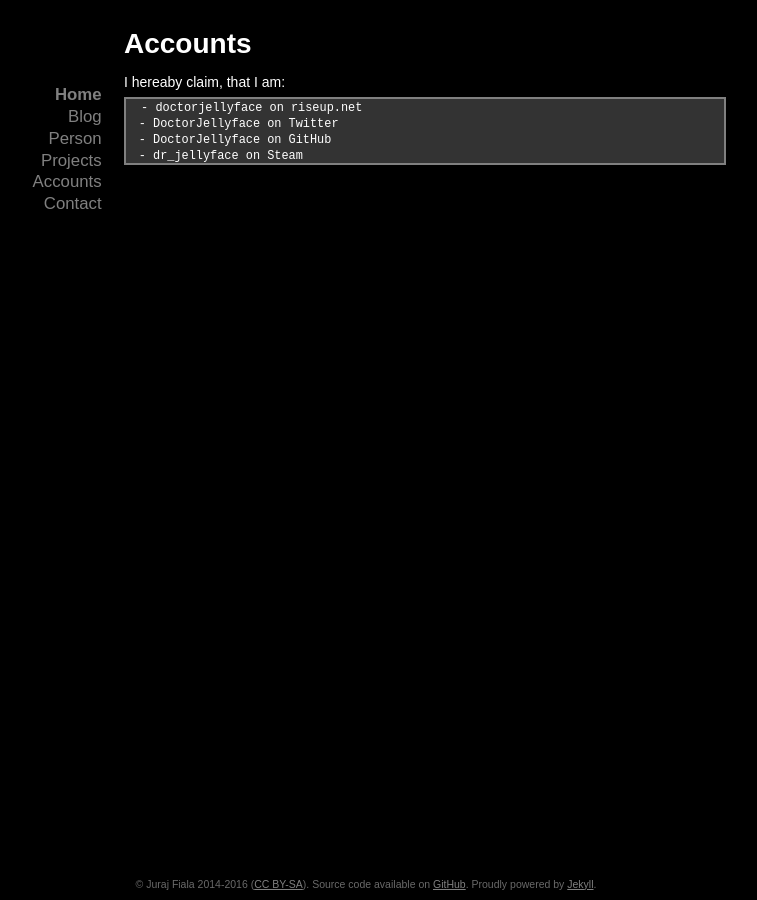
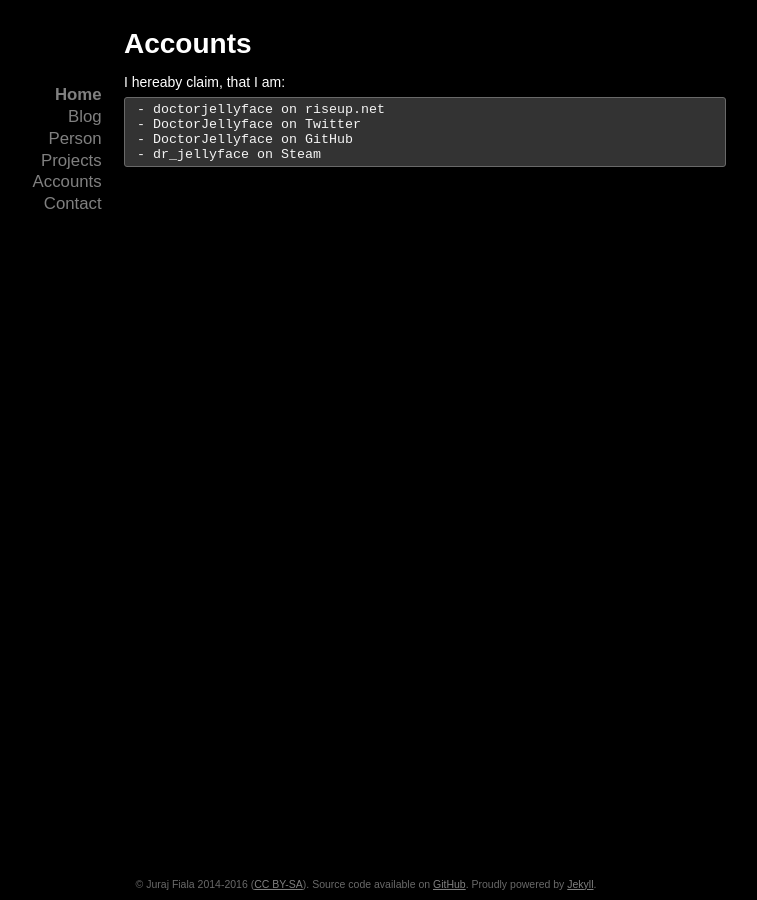
Before and after one commit to jurf/jurf.github.io, a Jekyll site: the page built from accounts/index.md, in a window 1280 px wide. Shown: the whole page, without its empty margins (274-1031 px from the left). Built offline with Jekyll 4.4.1, drawn with Linux system fonts in a browser that asks for light colours.

Commit message:
Tweaked code style.

```diff
--- a/css/style.css
+++ b/css/style.css
@@ -183,38 +183,31 @@ ul.posts {
 
   /* standard */
 
+  pre,
+  code {
+    border: 1px solid dimgray;
+    border-radius: 3px;
+    background-color: #333;
+    font-size: 10pt;
+    color: whitesmoke;
+  }
+
+  code {
+    padding: 0 .5em;
+  }
+
   pre {
-    border: 2px solid gray;
-    background-color: #333;
-    padding: 0 .4em;
+    padding: .3em .3em;
   }
+
+    pre code {
+      border: none;
+      padding: 0;
+    }
 
   ul,
   ol {
     margin-left: 1.35em;
-  }
-
-  code {
-    border: 2px solid gray;
-    background-color: #333;
-    font-size: 85%;
-    padding: 0 .2em;
-  }
-
-    pre code {
-      border: none;
-    }
-
-  /* terminal */
-
-  pre.terminal {
-    border: 2px solid gray;
-    background-color: #333;
-    color: lightgray;
-  }
-
-  pre.terminal code {
-    background-color: #333;
   }
 
 #related {
```
